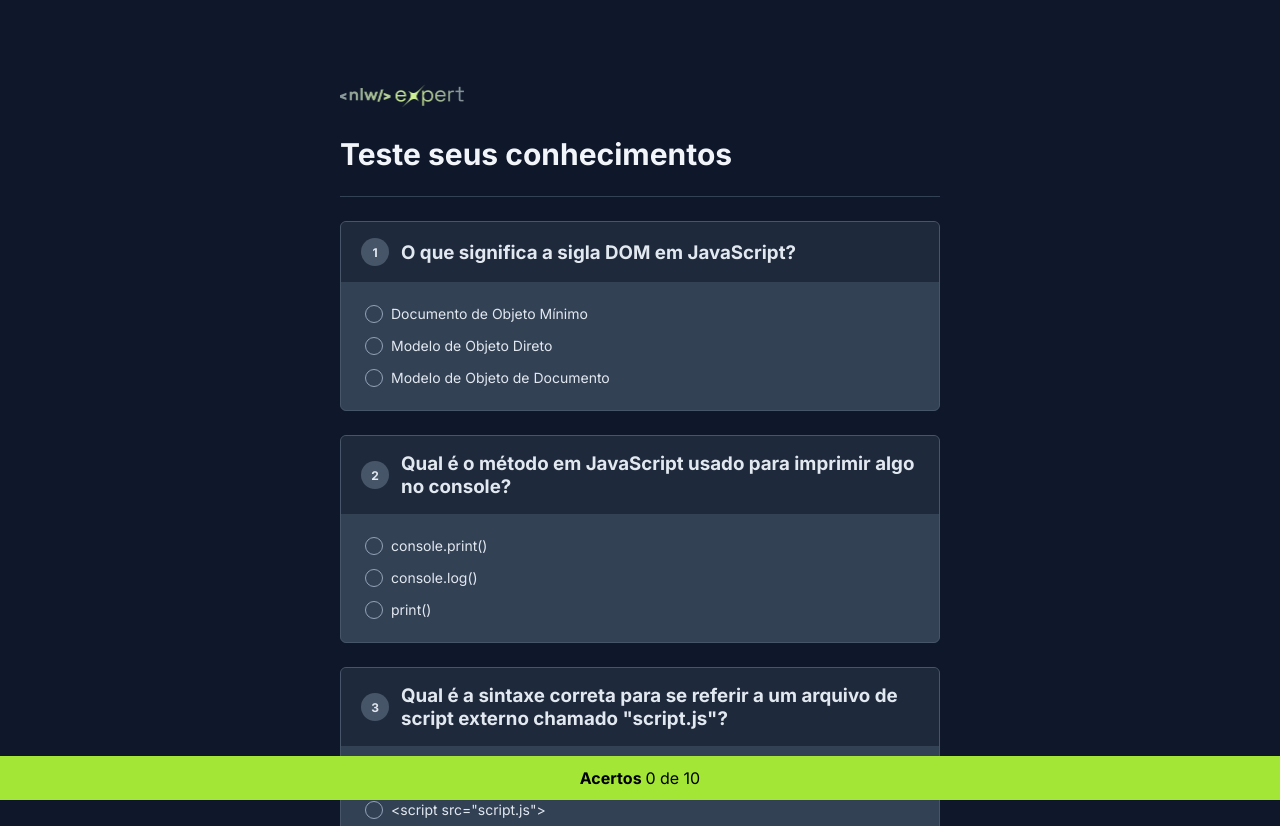
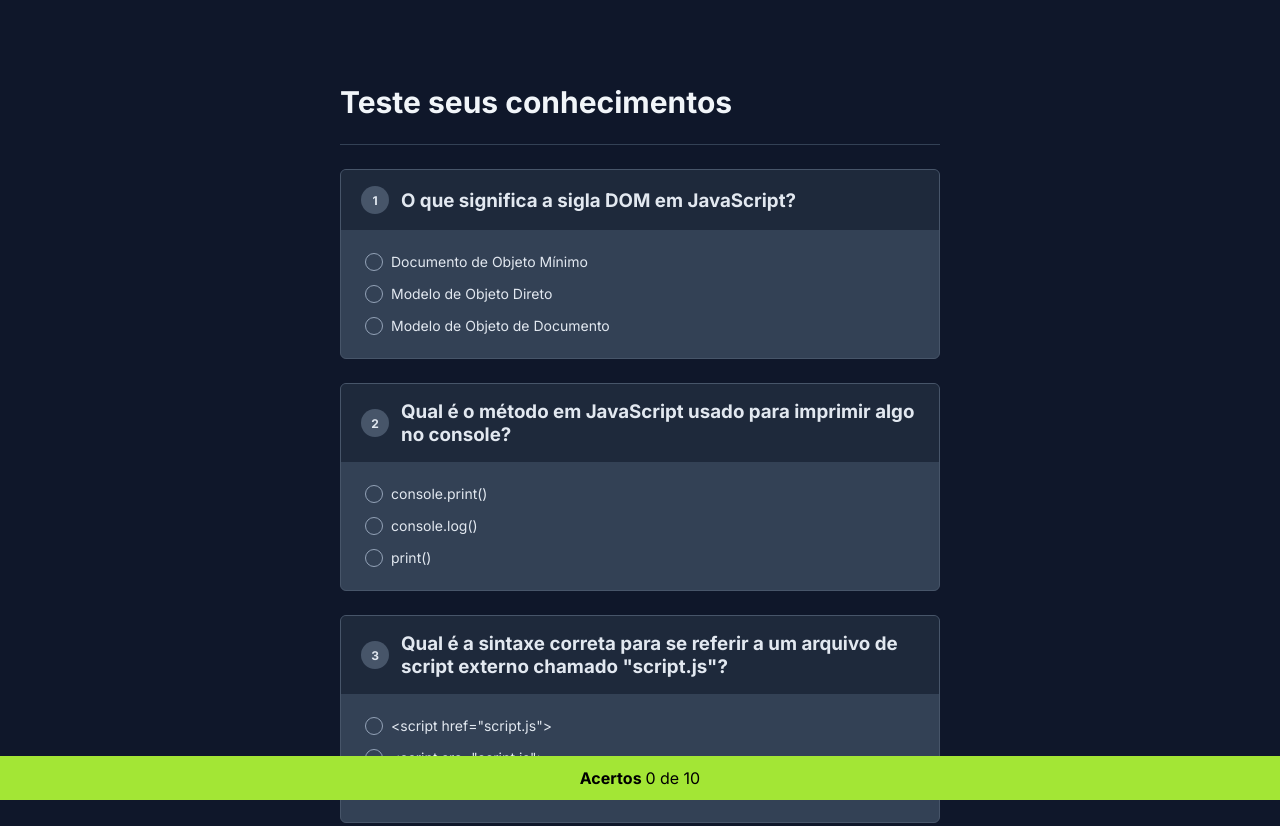
Before and after one commit to marcosfalcaoo/questionario-nlw, a plain HTML site: page index.html in a window 1280 px wide. Shown: the top 826 px of the page. Drawn offline with Linux system fonts and the light colour scheme.

Commit message:
CHANGE IMG

```diff
--- a/index.html
+++ b/index.html
@@ -17,7 +17,6 @@
   <body>
     <main>
       <header>
-        <img src="/Assets/logo.png" alt="logo NLW EXPERT" />
         <h1>Teste seus conhecimentos</h1>
       </header>
       <div id="quiz"></div>
```
